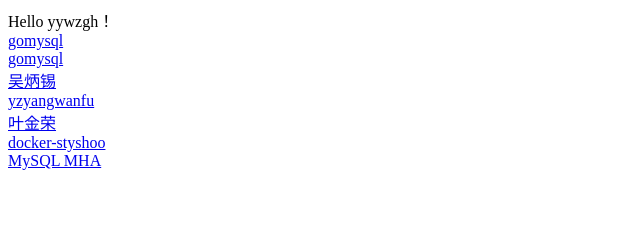
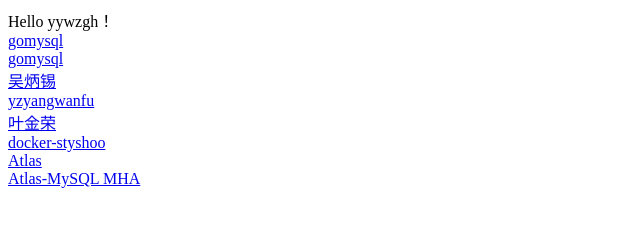
Before and after one commit to yywzgh/yywzgh.github.io, a plain HTML site: page index.html in a window 1280 px wide. Shown: the whole page, without its empty margins (0-640 px from the left). Drawn offline with Linux system fonts and the light colour scheme.

Commit message:
提交更新

```diff
--- a/index.html
+++ b/index.html
@@ -19,6 +19,8 @@
 	<br>
 	<a href="http://www.cnblogs.com/styshoo/">docker-styshoo</a>
 	<br>
-	<a href="https://www.cnblogs.com/gomysql/p/3675429.html">MySQL MHA</a>
+	<a href="http://www.cnblogs.com/gomysql">Atlas</a>
+	<br>
+	<a href="https://www.cnblogs.com/gomysql/p/3675429.html">Atlas-MySQL MHA</a>
 </body>
 </html>
```
